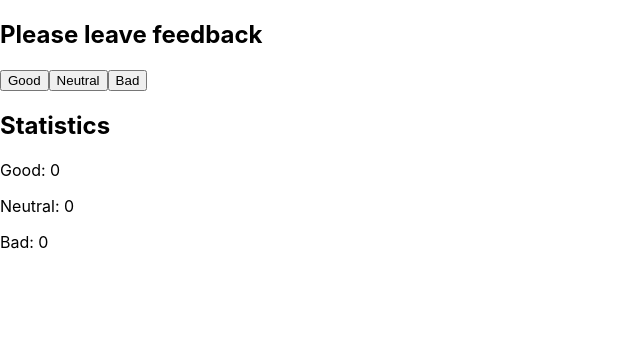
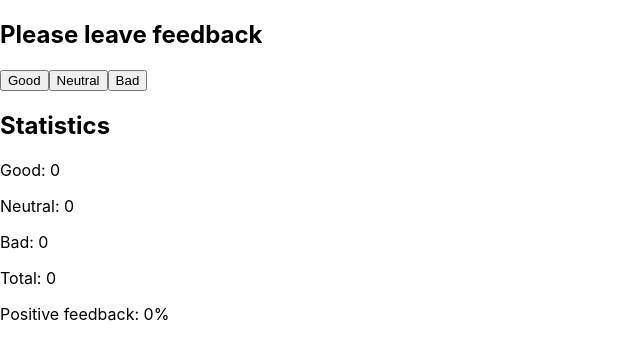
Before and after one commit to AnastasiiaYurchenko/goit-react-hw-02-feedback, a React (Create React App) app: page / in a window 1280 px wide. Shown: the top 360 px of the page, without its empty margins (0-640 px from the left). Built offline with nearby package versions, Linux system fonts and the light colour scheme.

Commit message:
add statistics component

```diff
--- a/src/components/App.jsx
+++ b/src/components/App.jsx
@@ -1,4 +1,6 @@
 import { Component } from 'react';
+import { Statistics } from './Statistics/Statistics';
+// import { FeedbackOptions } from './FeedbackOptions/FeedbackOptions';
 
 export class App extends Component {
   state = {
@@ -7,18 +9,28 @@ export class App extends Component {
     bad: 0,
   };
 
+  // const btnLabels = Object.keys(this.state);
+
   handleGood = evt => {
     console.log('click on good', evt);
     this.setState(prevState => {
-      console.log(prevState);
+      // console.log(prevState);
+      console.log(Object.keys(this.state));
       return { good: prevState.good + 1 };
     });
   };
 
+  // LeaveFeedback = () => {
+  //   this.setState(prevState => {
+  //     // console.log(prevState);
+  //     console.log(Object.keys(this.state));
+  //     return { [option]: this.state[option] + 1 };
+  //   });
+  // };
+
   handleNeutral = evt => {
     console.log('click on neutral', evt);
     this.setState(prevState => {
-      console.log(prevState);
       return { neutral: prevState.neutral + 1 };
     });
   };
@@ -26,9 +38,22 @@ export class App extends Component {
   handleBad = evt => {
     console.log('click on bad', evt);
     this.setState(prevState => {
-      console.log(prevState);
       return { bad: prevState.bad + 1 };
     });
+  };
+
+  countTotalFeedback = () => {
+    return this.state.good + this.state.neutral + this.state.bad;
+  };
+
+  countPositiveFeedbackPercentage = () => {
+    const totalFeedback = this.state.good + this.state.neutral + this.state.bad;
+    const result = Math.round((this.state.good / totalFeedback) * 100);
+    // console.log(result);
+    if (isNaN(result)) {
+      return 0;
+    }
+    return result;
   };
 
   render() {
@@ -36,6 +61,13 @@ export class App extends Component {
     return (
       <div>
         <h2>Please leave feedback</h2>
+
+        {/* <FeedbackOptions
+          options={Object.keys(this.state)}
+          onLeaveFeedback={this.LeaveFeedback}
+        /> */}
+
+        <div>
           <button type="button" onClick={this.handleGood}>
             Good
           </button>
@@ -45,10 +77,15 @@ export class App extends Component {
           <button type="button" onClick={this.handleBad}>
             Bad
           </button>
-        <h2>Statistics</h2>
-        <p>Good: {good} </p>
-        <p>Neutral: {neutral}</p>
-        <p>Bad: {bad}</p>
+        </div>
+
+        <Statistics
+          good={good}
+          neutral={neutral}
+          bad={bad}
+          total={this.countTotalFeedback()}
+          positivePercentage={this.countPositiveFeedbackPercentage()}
+        />
       </div>
     );
   }
--- /dev/null
+++ b/src/components/FeedbackOptions/FeedbackOptions.js
@@ -0,0 +1,22 @@
+export const FeedbackOptions = (options, onLeaveFeedback) => {
+  return (
+    <div>
+      {options.map(option => {
+        return (
+          <button type="button" onClick={() => onLeaveFeedback()}>
+            {option}
+          </button>
+        );
+      })}
+      {/* <button type="button" onClick={this.handleGood}>
+        Good
+      </button>
+      <button type="button" onClick={this.handleNeutral}>
+        Neutral
+      </button>
+      <button type="button" onClick={this.handleBad}>
+        Bad
+      </button> */}
+    </div>
+  );
+};
--- /dev/null
+++ b/src/components/Statistics/Statistics.js
@@ -0,0 +1,18 @@
+export const Statistics = ({
+  good,
+  neutral,
+  bad,
+  total,
+  positivePercentage,
+}) => {
+  return (
+    <div>
+      <h2>Statistics</h2>
+      <p>Good: {good} </p>
+      <p>Neutral: {neutral}</p>
+      <p>Bad: {bad}</p>
+      <p>Total: {total}</p>
+      <p>Positive feedback: {positivePercentage}%</p>
+    </div>
+  );
+};
```
Also changed, not shown: 1 other file (tests, documents, lock files or other folders). Lines whose indentation alone changed are shown as unchanged.
